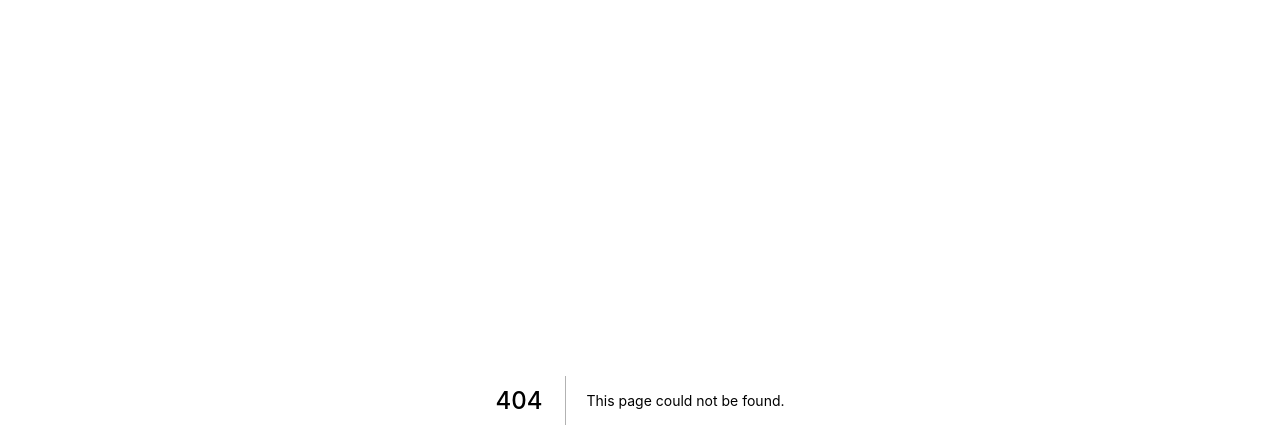
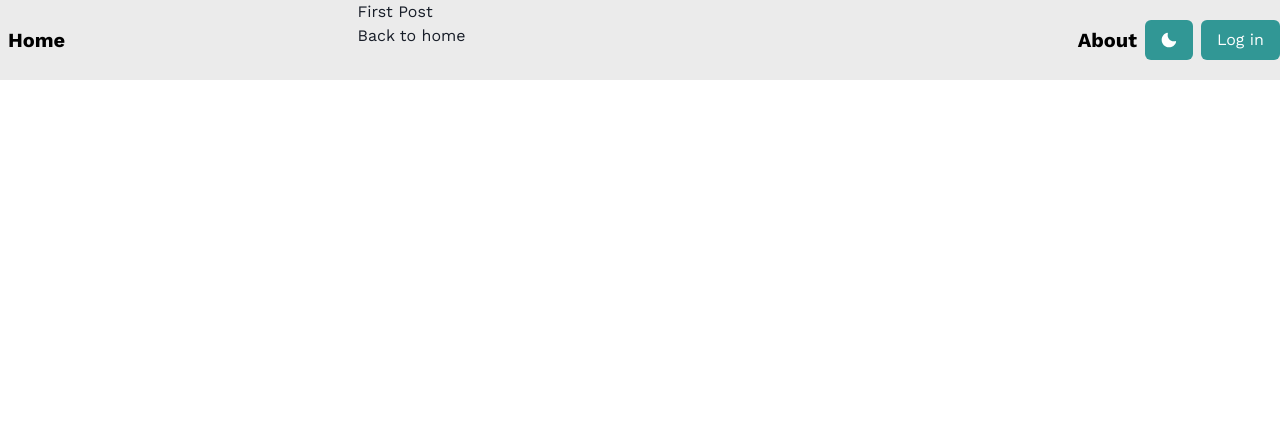
Before and after one commit to desktopofsamuel/recipe, a Next.js app: page /about in a window 1280 px wide. Before the commit this address had no page. Shown: the top 448 px of the page. Built offline with nearby package versions, Linux system fonts and the light colour scheme.

Commit message:
chore: pages update

```diff
--- a/components/Navigation.tsx
+++ b/components/Navigation.tsx
@@ -1,4 +1,5 @@
 import React from "react";
+import Link from "next/link";
 import {
   Box,
   Flex,
@@ -9,6 +10,7 @@ import {
   useColorMode,
   Button,
 } from "@chakra-ui/react";
+import { SunIcon, MoonIcon } from "@chakra-ui/icons";
 
 const Navigation = () => {
   const { colorMode, toggleColorMode } = useColorMode();
@@ -16,7 +18,7 @@ const Navigation = () => {
     <Flex
       pos="absolute"
       top="0"
-      bg="gray.100"
+      bg="blackAlpha.200"
       width="100%"
       h="80px"
       align="center"
@@ -27,19 +29,24 @@ const Navigation = () => {
         </Heading>
       </Box>
       <Spacer />
-      <Box>
+      <HStack>
+        <Heading size="md" color="black">
+          <Link href="/about">
+            <a>About</a>
+          </Link>
+        </Heading>
         <Button
           colorScheme="teal"
           mr="4"
           fontWeight="regular"
-          onClick={() => toggleColorMode()}
+          onClick={toggleColorMode}
         >
-          {colorMode}
+          {colorMode === "light" ? <MoonIcon /> : <SunIcon />}
         </Button>
         <Button colorScheme="teal" mr="4" fontWeight="regular">
           Log in
         </Button>
-      </Box>
+      </HStack>
     </Flex>
   );
 };
--- a/components/RecipeCard.tsx
+++ b/components/RecipeCard.tsx
@@ -10,7 +10,7 @@ import {
   useColorMode,
   Button,
 } from "@chakra-ui/react";
-import { StarIcon } from "@chakra-ui/icons";
+import { TimeIcon, StarIcon } from "@chakra-ui/icons";
 
 const RecipeCard = ({ data }) => {
   return (
@@ -19,15 +19,16 @@ const RecipeCard = ({ data }) => {
       <Box p="6">
         <Box
           color="gray.500"
-          fontWeight="semibold"
           letterSpacing="wide"
           fontSize="xs"
           textTransform="uppercase"
         >
+          <TimeIcon mr="2" />
           {data.time}
         </Box>
         <Box
           mt="1"
+          fontSize="2xl"
           fontWeight="semibold"
           as="h4"
           lineHeight="tight"
--- /dev/null
+++ b/pages/about.tsx
@@ -0,0 +1,20 @@
+import Link from "next/link";
+import Navigation from "../components/Navigation";
+import { Container } from "@chakra-ui/react";
+
+const FirstPost = ({}) => {
+  return (
+    <>
+      <Navigation />
+      <Container>
+        <h1>First Post</h1>
+        <h2>
+          <Link href="/">
+            <a>Back to home</a>
+          </Link>
+        </h2>
+      </Container>
+    </>
+  );
+};
+export default FirstPost;
```
